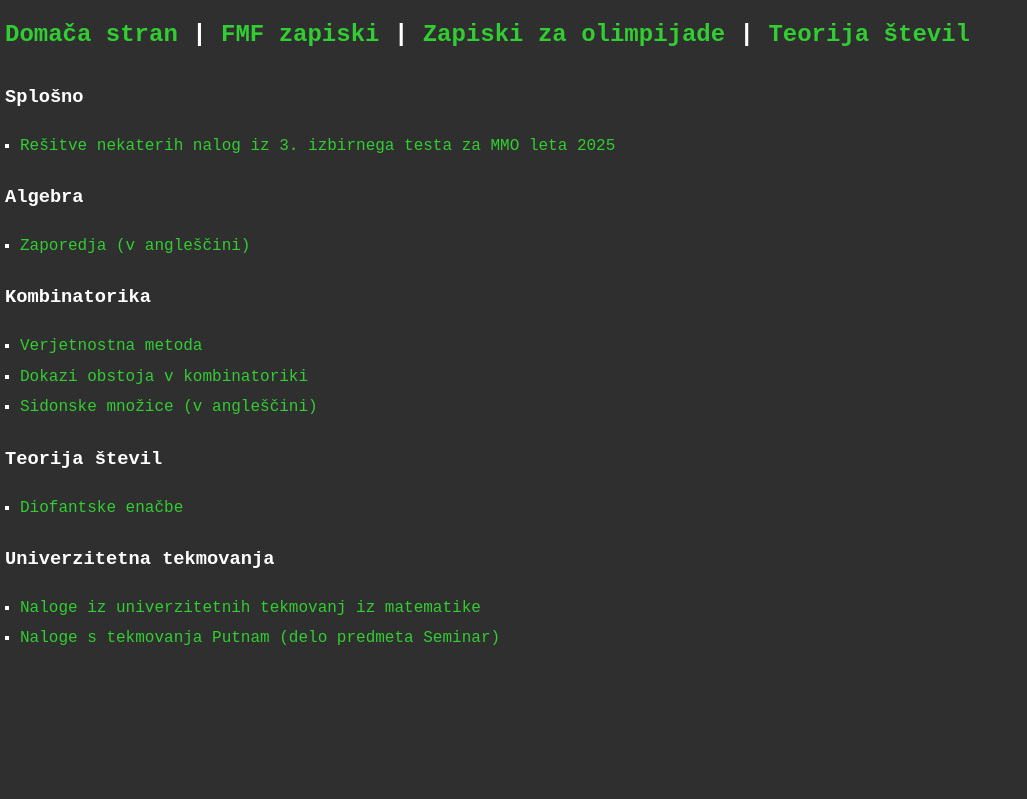
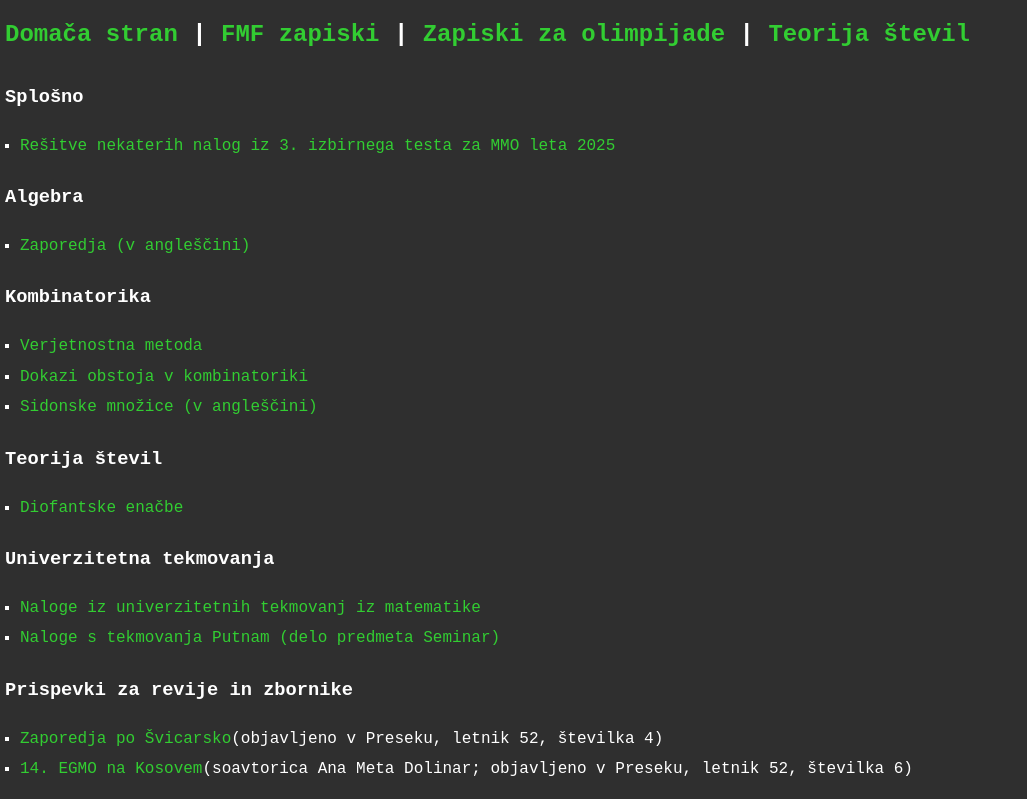
Before and after one commit to HugoTrebse/hugotrebse.github.io, a plain HTML site: page olimpijade_zapiski.html in a window 1280 px wide. Shown: the part 92-891 px from the top of the page, without its empty margins (0-1027 px from the left). Before the commit the page ends 800 px from the top, so only its background shows below. Drawn offline with Linux system fonts and the light colour scheme.

Commit message:
Update olimpijade_zapiski.html

```diff
--- a/olimpijade_zapiski.html
+++ b/olimpijade_zapiski.html
@@ -49,6 +49,11 @@
           <li><a href="PDFs/imo_at_home.pdf">Naloge iz univerzitetnih tekmovanj iz matematike</a></li>
           <li><a href="PDFs/trebse_putnam_za_splet.pdf">Naloge s tekmovanja Putnam (delo predmeta Seminar)</a></li>
         </ul>
+        <h3>Prispevki za revije in zbornike</h3>
+        <ul>
+            <li><a href=PDFs/Zaporedja_po_Švicarsko.pdf> Zaporedja po Švicarsko</a>(objavljeno v Preseku, letnik 52, številka 4)</li>
+            <li><a href=PDFs/14_EGMO_na_Kosovem.pdf>14. EGMO na Kosovem</a>(soavtorica Ana Meta Dolinar; objavljeno v Preseku, letnik 52, številka 6)</li>
+        </ul>
         </p>
     </body>
 </html>
```
